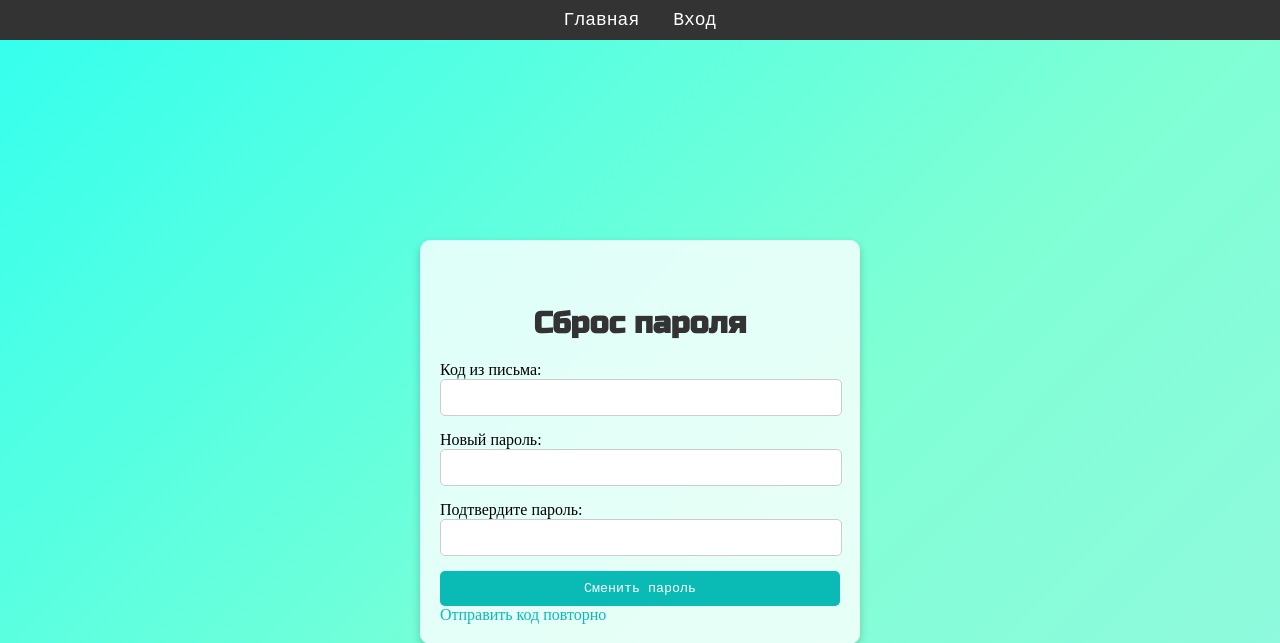
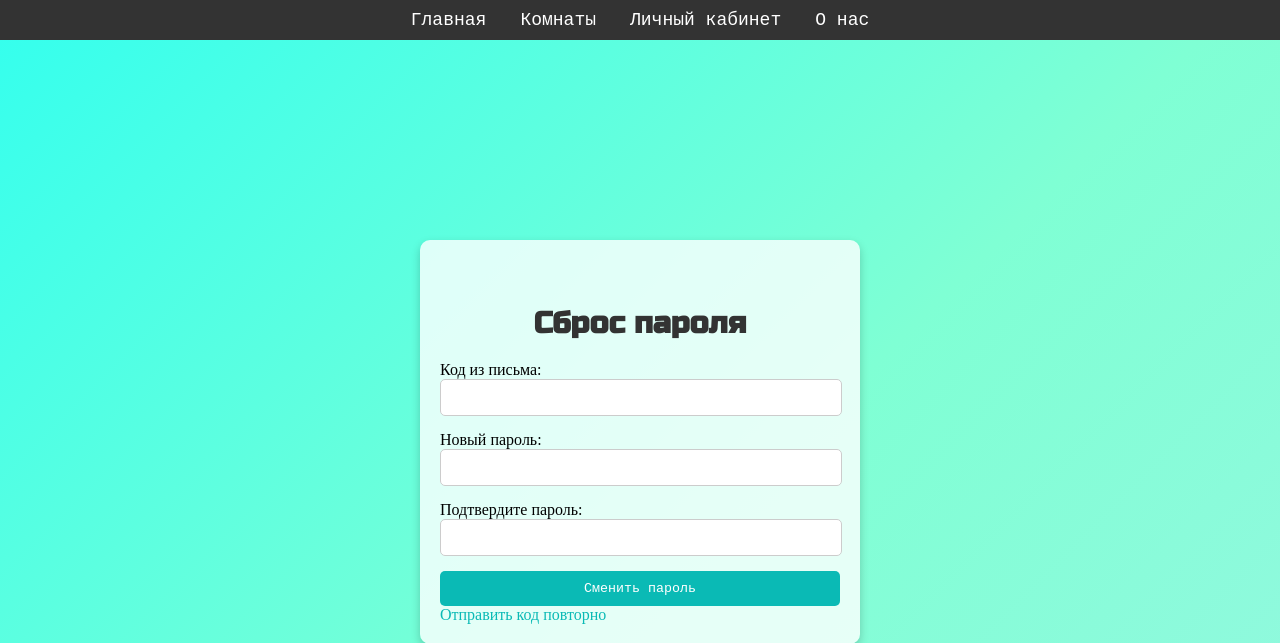
Before and after one commit to FrudenFireKing/ROOMLY, a Flask app: page /reset_password in a window 1280 px wide. Shown: the top 643 px of the page. Run offline with Flask 3, Linux system fonts and the light colour scheme; a user stored in the database is signed in; some libraries are stand-ins or nearby versions.

```diff
--- a/front/ROOMLY/Templates/forgot_password.html
+++ b/front/ROOMLY/Templates/forgot_password.html
@@ -8,8 +8,8 @@
 <body>
     <nav>
         <a href="{{ url_for('home') }}">Главная</a>
-        <a href="{{ url_for('profile') }}">Вход</a>
-        <a href="{{ url_for('register') }}">Регистрация</a>
+        <a href="{{ url_for('rooms') }}">Комнаты</a>
+        <a href="{{ url_for('profile') }}">Личный кабинет</a>
         <a href="{{ url_for('about') }}">О нас</a>
     </nav>
 
--- a/front/ROOMLY/Templates/reset_password.html
+++ b/front/ROOMLY/Templates/reset_password.html
@@ -8,7 +8,9 @@
 <body>
     <nav>
         <a href="{{ url_for('home') }}">Главная</a>
-        <a href="{{ url_for('login') }}">Вход</a>
+        <a href="{{ url_for('rooms') }}">Комнаты</a>
+        <a href="{{ url_for('profile') }}">Личный кабинет</a>
+        <a href="{{ url_for('about') }}">О нас</a>
     </nav>
 
     <div class="form-container">
--- a/front/ROOMLY/Templates/verify_email.html
+++ b/front/ROOMLY/Templates/verify_email.html
@@ -8,6 +8,9 @@
 <body>
     <nav>
         <a href="{{ url_for('home') }}">Главная</a>
+        <a href="{{ url_for('rooms') }}">Комнаты</a>
+        <a href="{{ url_for('profile') }}">Личный кабинет</a>
+        <a href="{{ url_for('about') }}">О нас</a>
     </nav>
 
     <div class="form-container">
--- a/front/ROOMLY/app.py
+++ b/front/ROOMLY/app.py
@@ -38,8 +38,6 @@ EMAIL_FROM = "Roomly <roomlynoreply@yandex.ru>"  # email отправителя
 
 # Глобальный словарь для хранения временных кодов подтверждения
 email_verification_codes = {}
-
-PASSWORD_RESET_CODES = {}
 
 # Регулярные выражения для валидации
 USERNAME_REGEX = re.compile(r'^[a-zA-Z0-9_]{3,20}$')
@@ -606,7 +604,7 @@ def reset_password():
             session.pop('reset_email', None)
 
             flash('Пароль успешно изменён! Теперь вы можете войти', 'success')
-            return redirect(url_for('login'))
+            return redirect(url_for('profile'))
 
     return render_template('reset_password.html')
 
@@ -623,6 +621,7 @@ def send_password_reset_email(email, code):
         msg['Subject'] = 'Сброс пароля для ROOMLY'
         msg['From'] = EMAIL_FROM
         msg['To'] = email
+        msg['Content-Type'] = 'text/plain; charset=utf-8'
 
         with smtplib.SMTP(EMAIL_SMTP_SERVER, EMAIL_SMTP_PORT) as server:
             server.starttls()
```
